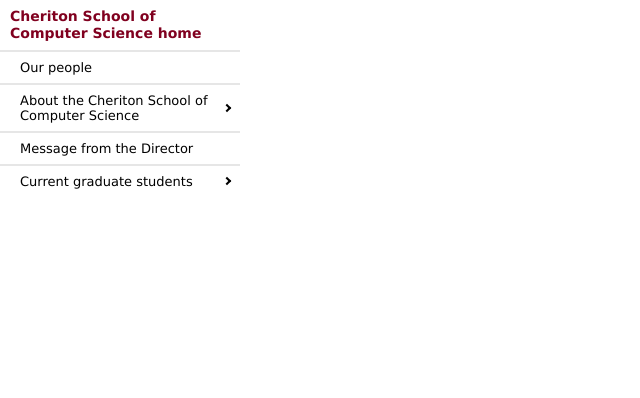
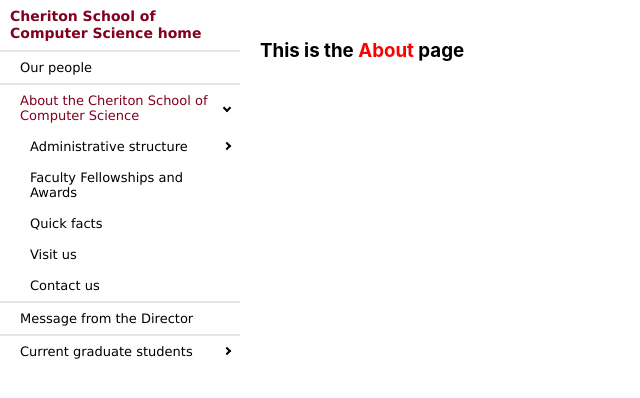
Before and after one commit to IanB64/React-SideNav, a React (Create React App) app: page /about in a window 1280 px wide. Shown: the top 398 px of the page, without its empty margins (0-640 px from the left). Built offline with nearby package versions, Linux system fonts and the light colour scheme.

Commit message:
Add page routes and connect to contents. Fixed bug on selected tab not being selected on refresh.

```diff
--- a/package.json
+++ b/package.json
@@ -12,6 +12,7 @@
     "react": "^16.13.1",
     "react-dom": "^16.13.1",
     "react-redux": "^7.2.0",
+    "react-router": "^5.2.0",
     "react-router-dom": "^5.2.0",
     "react-scripts": "3.4.1"
   },
--- a/src/App.js
+++ b/src/App.js
@@ -2,16 +2,48 @@
 import history from "./history";
 import { BrowserRouter, Route, Switch, Redirect } from "react-router-dom";
 import SideNav from "./components/SideNav";
+import DummyPage from "./components/DummyPage";
+import "./App.scss";
 
 class App extends React.Component {
   render() {
     return (
-      <BrowserRouter history={history}>
-        <SideNav />
+      <BrowserRouter history={history} basename={`${process.env.PUBLIC_URL}/`}>
+        <div className="container">
+          <div className="side-nav">
+            <SideNav />
+          </div>
 
-        <Switch>
-          <Route exact path="/" />
-        </Switch>
+          <div className='content'>
+            <Switch>
+              <Route exact path="/">
+                <Redirect to="/cs-home" />
+              </Route>
+
+              <Route exact path="/cs-home" component={()=> <DummyPage text='CS home'/>} />
+              <Route exact path="/our-people" component={()=> <DummyPage text='Our people'/>} />
+              <Route exact path="/about" component={()=> <DummyPage text='About'/>} />
+              <Route exact path="/about/admin-structure" component={()=> <DummyPage text='Administrative structure'/>} />
+              <Route exact path="/about/admin-structure/school-committees" component={()=> <DummyPage text='School committees'/>} />
+              <Route exact path="/about/admin-structure/committee-membership" component={()=> <DummyPage text='Committee membership'/>} />
+              <Route exact path="/about/fellowships-awards" component={()=> <DummyPage text='Faculty Fellowships and Awards'/>} />
+              <Route exact path="/about/facts" component={()=> <DummyPage text='Quick facts'/>} />
+              <Route exact path="/about/visit" component={()=> <DummyPage text='Visit us'/>} />
+              <Route exact path="/about/contact" component={()=> <DummyPage text='Contact us'/>} />
+              <Route exact path="/message-from-director" component={()=> <DummyPage text='Message from the Director'/>} />
+              <Route exact path="/current-grad-students" component={()=> <DummyPage text='Current graduate students'/>} />
+              <Route exact path="/current-grad-students/policies-procedures" component={()=> <DummyPage text='Policies and procedures'/>} />
+              <Route exact path="/current-grad-students/programs" component={()=> <DummyPage text='Programs'/>} />
+              <Route exact path="/current-grad-students/funding-awards" component={()=> <DummyPage text='Funding and awards'/>} />
+              <Route exact path="/current-grad-students/courses" component={()=> <DummyPage text='Courses'/>} />
+              <Route exact path="/current-grad-students/courses/course-calendar" component={()=> <DummyPage text='Course calendar'/>} />
+              <Route exact path="/current-grad-students/courses/course-calendar/600-level" component={()=> <DummyPage text='600 - level courses'/>} />
+              <Route exact path="/current-grad-students/courses/course-calendar/700-level" component={()=> <DummyPage text='700 - level courses'/>} />
+              <Route exact path="/current-grad-students/courses/course-calendar/800-level" component={()=> <DummyPage text='800 - level courses'/>} />
+              <Route exact path="/current-grad-students/degree-completion" component={()=> <DummyPage text='Degree completion'/>} />
+            </Switch>
+          </div>
+        </div>
       </BrowserRouter>
     );
   }
--- /dev/null
+++ b/src/App.scss
@@ -0,0 +1,9 @@
+.container{
+
+    display: flex;
+    flex-direction: row;
+}
+
+.content{
+  margin: 20px;
+}
--- /dev/null
+++ b/src/components/DummyPage.js
@@ -0,0 +1,16 @@
+import React from "react";
+
+class DummyPage extends React.Component {
+  render() {
+    return (
+      <div>
+        <h3>
+          This is the <span style={{ color: "red" }}>{this.props.text}</span>{" "}
+          page
+        </h3>
+      </div>
+    );
+  }
+}
+
+export default DummyPage;
--- a/src/components/SideNavItem.js
+++ b/src/components/SideNavItem.js
@@ -1,5 +1,6 @@
 import React from 'react';
 import { Link } from 'react-router-dom';
+import { location, withRouter, matchPath } from 'react-router'
 import '../styles/components/SideNav.scss';
 import { selectNav } from '../actions/sidenav';
 import { connect } from 'react-redux';
@@ -15,15 +16,17 @@
       ? this.props.className
       : "sideNav-item";
 
-    if (className === "sideNav-item" && this.props.selectedNav) {
-      if (label === this.props.selectedNav.label) {
+    let currentPath = document.location.pathname.replace(`${process.env.PUBLIC_URL}/` ,"/")
+
+    if (className === "sideNav-item" && (this.props.selectedNav || currentPath.localeCompare(path) === 0)) {
+      if (currentPath.localeCompare(path) === 0 || label === this.props.selectedNav.label) {
         className += " selected";
       }
     }
 
-    const collapse = this.props.selectedNav
+    const collapse = (this.props.selectedNav
       ? this.props.selectedNav.path.includes(label)
-      : false;
+      : false) || window.location.href.includes(label);
 
     let arrowClass = !collapse
       ? "sideNav-item-arrow"
@@ -73,4 +76,4 @@
 };
 
 const SideNavItem = connect(mapStateToProps, { selectNav })(_SideNavItem);
-export default SideNavItem;
+export default withRouter(SideNavItem);
```
